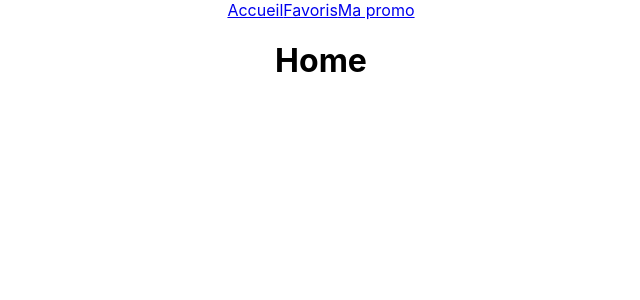
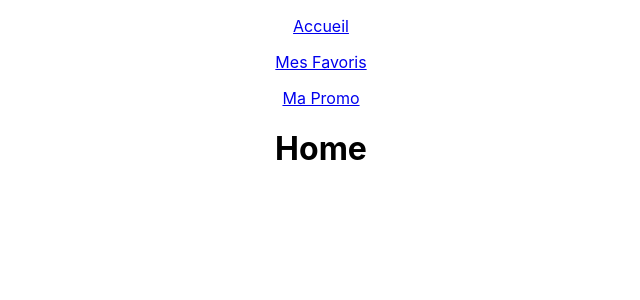
Before and after one commit to WildCodeSchool/11-21-noBugNovember-G2-Front, a React (Create React App) app: page / in a window 1280 px wide. Shown: the top 300 px of the page, without its empty margins (319-959 px from the left). Built offline with nearby package versions, Linux system fonts and the light colour scheme.

Commit message:
Create Branch Nav Bar and NavLink

```diff
--- a/src/components/Navbar.js
+++ b/src/components/Navbar.js
@@ -2,13 +2,22 @@ import React from 'react'
 import { NavLink } from 'react-router-dom'
 
 export default function Navbar() {
+    const [active, setActive] = React.useState(false);
     return (
-        <div>
-            <nav>
-                <NavLink to='/'>Accueil</NavLink>
-                <NavLink to='/bookmark'>Favoris</NavLink>
-                <NavLink to='/team'>Ma promo</NavLink>
-            </nav>
-        </div>
-    )
-}
+    <nav className={`Nav ${active ? "NavOpen" : ""}`}>
+        <ion-icon onClick={() => setActive(!active)} name="chevron-forward-circle-sharp" id={active ? "ion-icon-open" : "ion-icon"}></ion-icon>
+        <NavLink className="NavLink" to="/">
+            <i class="fas fa-home fa-2x"></i>
+            <p className={`TextMenu ${active ? "" : "TextMenuOpen"}`}>Accueil</p>
+        </NavLink>
+        <NavLink className="NavLink" to="/bookmark">
+            <i className="fas fa-bookmark fa-2x"></i>
+            <p className={`TextMenu ${active ? "" : "TextMenuOpen"}`}>Mes Favoris</p>
+        </NavLink>
+        <NavLink className="NavLink" to="/team">
+            <i className="fas fa-users fa-2x"></i>
+            <p className={`TextMenu ${active ? "" : "TextMenuOpen"}`}>Ma Promo</p>
+        </NavLink>
+        <i id="NavDarkMode" className="far fa-lightbulb fa-2x"></i>
+    </nav>
+);}
```
